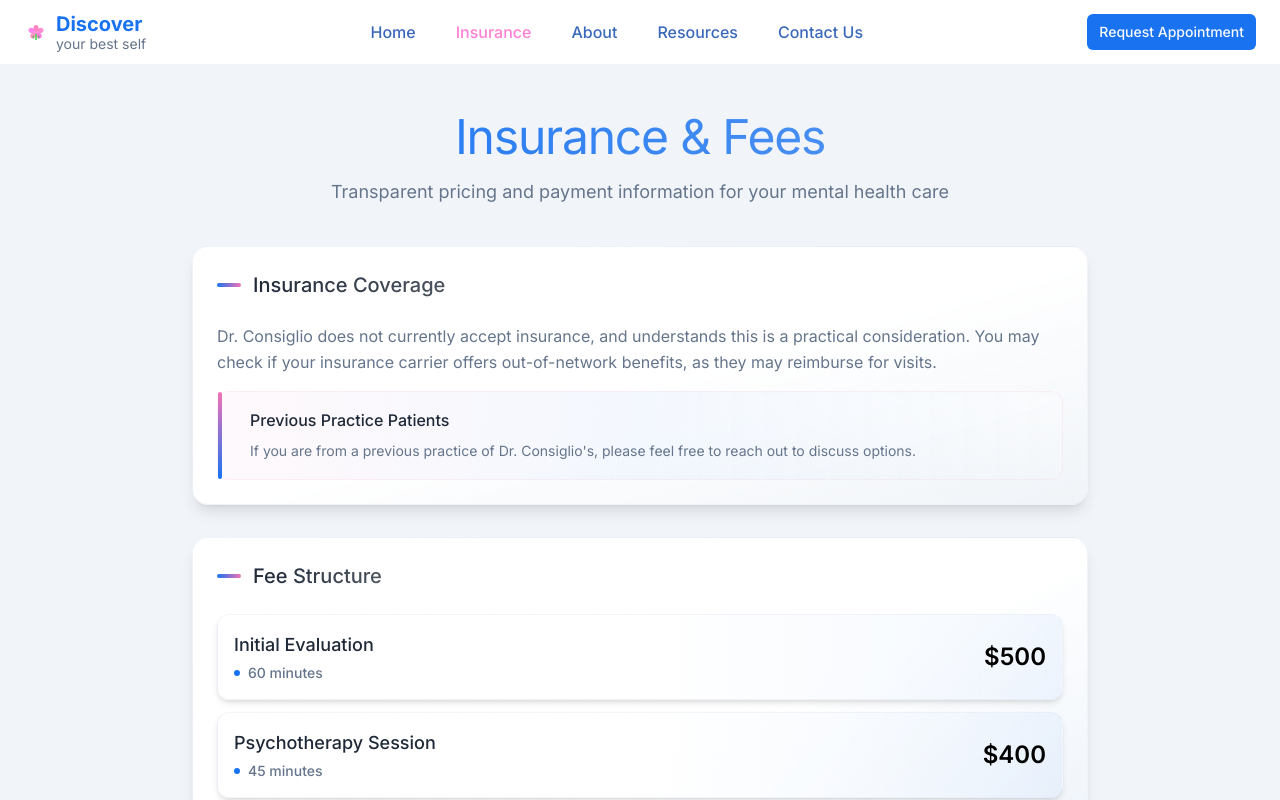
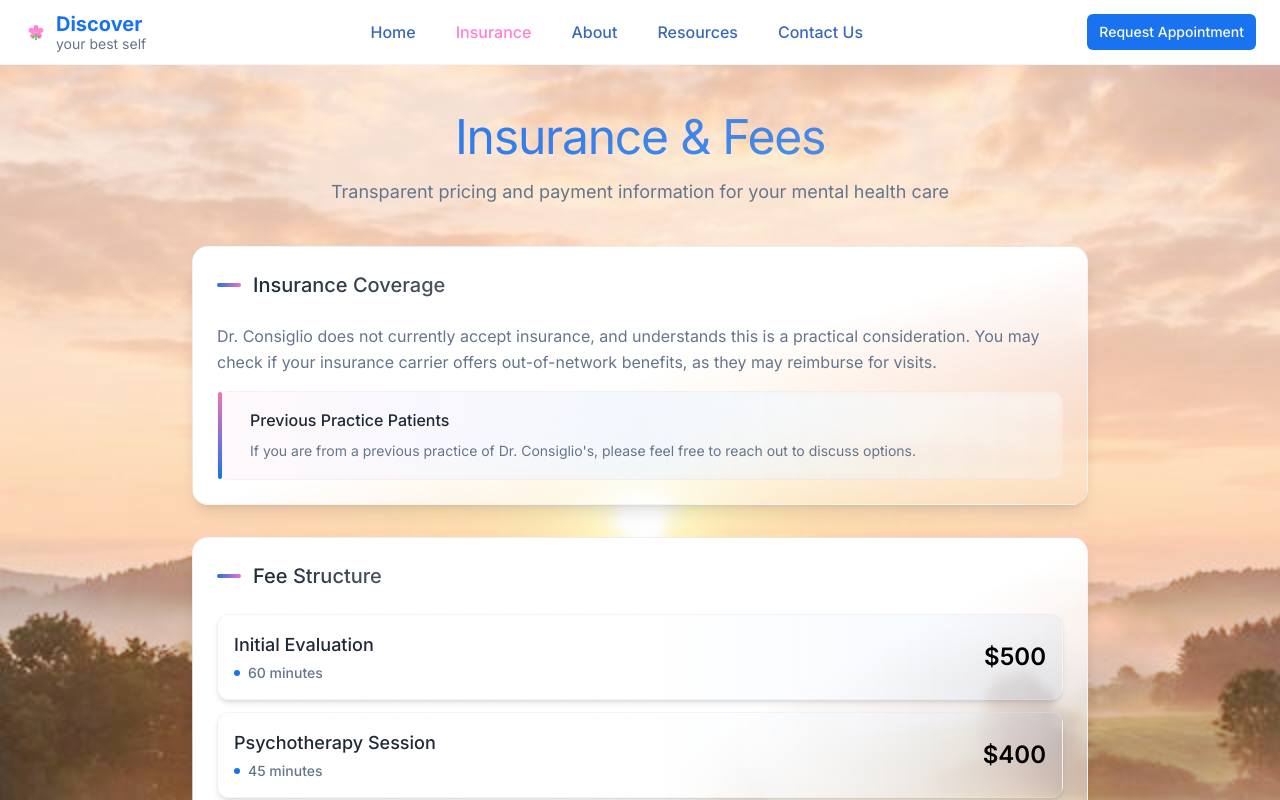
Before and after one commit to pjammula-hi/drfaith-jan16, a React (Vite) app: page /insurance in a window 1280 px wide. Shown: the top 800 px of the page. Built offline with nearby package versions, Linux system fonts and the light colour scheme; the HTML template or start-up script is replaced by a standard one.

Commit message:
feat: Add hopeful sunrise background image to site

```diff
--- a/src/index.css
+++ b/src/index.css
@@ -128,6 +128,12 @@ All colors MUST be HSL.
 
   body {
     @apply bg-background text-foreground;
+    background-image: linear-gradient(to bottom, rgba(255, 230, 200, 0.6), rgba(255, 255, 255, 0.3)), url('/images/hopeful-background.png');
+    background-size: cover;
+    background-position: center;
+    background-attachment: fixed;
+    background-repeat: no-repeat;
+    background-blend-mode: overlay, normal;
   }
 }
 
--- a/src/pages/Index.tsx
+++ b/src/pages/Index.tsx
@@ -2,9 +2,7 @@
 
 const Index = () => {
   return (
-    <main className="min-h-screen relative overflow-hidden" style={{ background: 'var(--hero-gradient)' }}>
-      {/* Gradient overlay for additional depth */}
-      <div className="absolute inset-0 opacity-60" style={{ background: 'var(--hero-gradient-overlay)' }}></div>
+    <main className="min-h-screen relative overflow-hidden">
 
       <div className="container mx-auto px-6 py-16 relative z-10">
         <div className="grid grid-cols-1 lg:grid-cols-2 gap-12 items-center min-h-[80vh]">
--- a/src/pages/Insurance.tsx
+++ b/src/pages/Insurance.tsx
@@ -1,6 +1,6 @@
 const Insurance = () => {
   return (
-    <main className="min-h-screen bg-background py-12">
+    <main className="min-h-screen py-12">
       <div className="container mx-auto px-6">
         <div className="max-w-4xl mx-auto">
           <div className="text-center mb-10">
--- a/src/pages/Resources.tsx
+++ b/src/pages/Resources.tsx
@@ -3,7 +3,7 @@ import { ExternalLink, FileText, Phone, HeartPulse, BookOpen } from "lucide-reac
 
 const Resources = () => {
     return (
-        <div className="min-h-screen bg-background">
+        <div className="min-h-screen">
             {/* Hero Section */}
             <section className="relative overflow-hidden py-12 px-4 sm:px-6 lg:px-8">
                 <div className="absolute inset-0 bg-gradient-to-br from-primary/3 via-background to-secondary/10"></div>
```
Also changed, not shown: public/images/hopeful-background.png (added).
